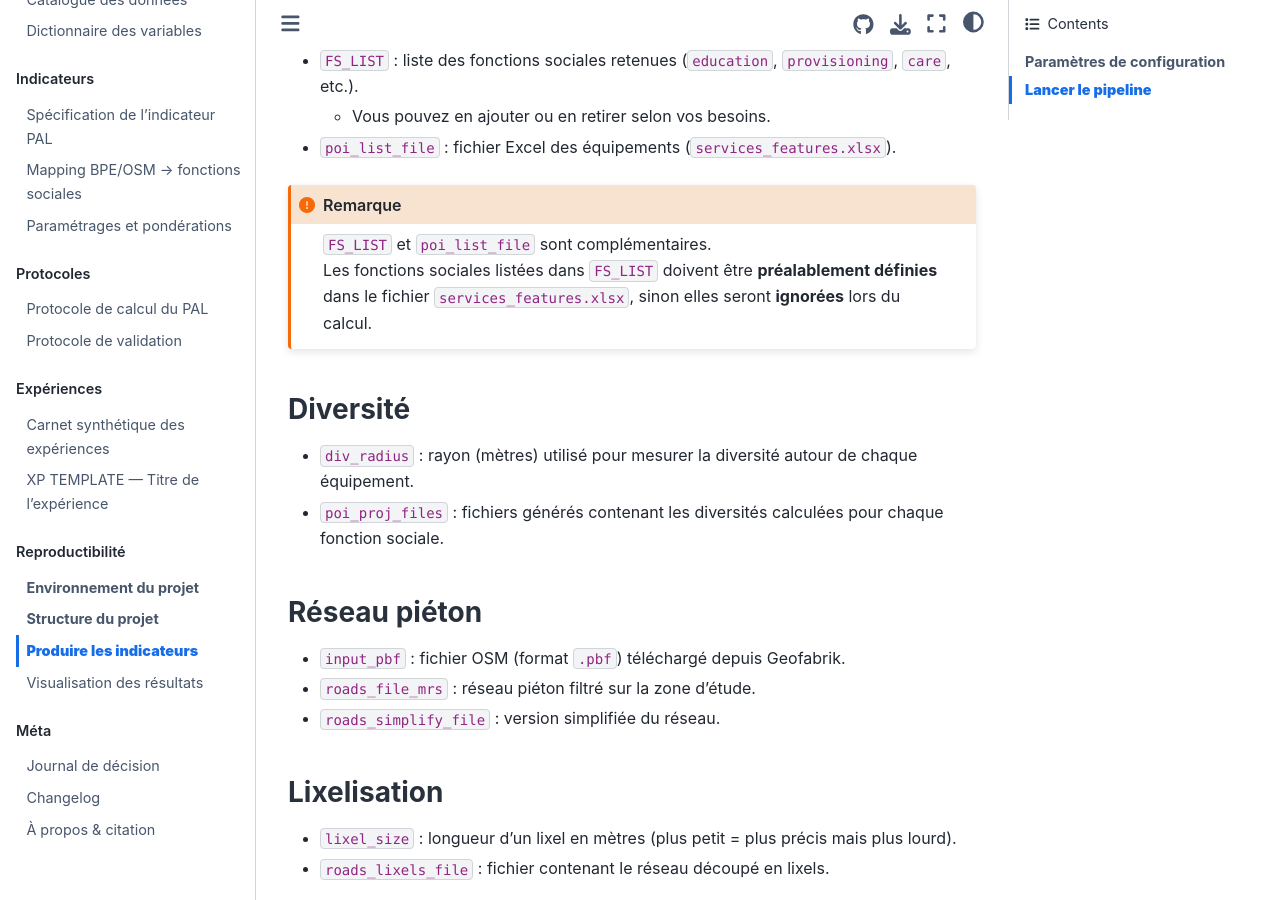
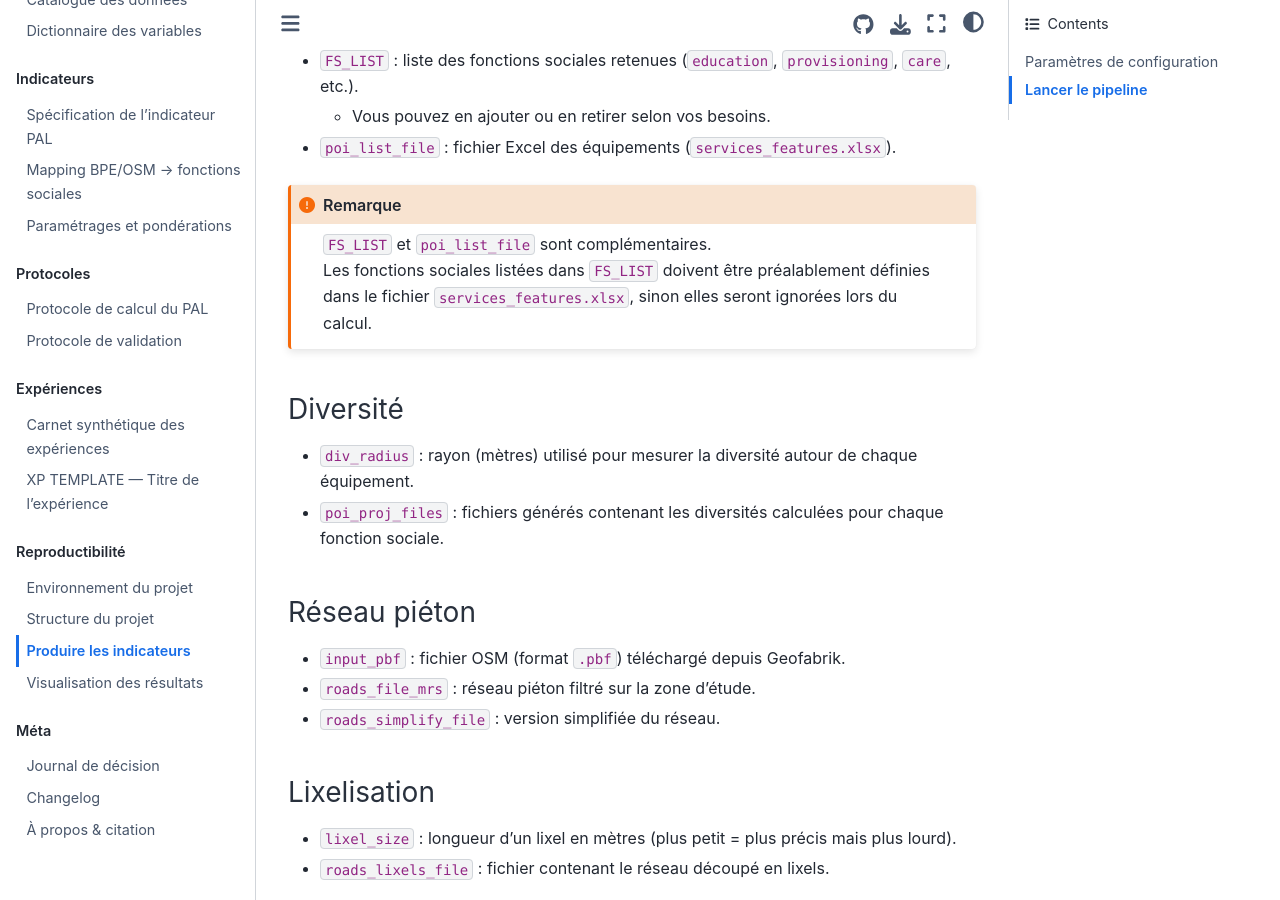
Before and after one commit to techByHazim/UrbanBook, a Jupyter Book: the page built from 50_Reproductibilite/comment_reproduire.md, in a window 1280 px wide and 900 px high, scrolled down 1075 px. Built offline with Jupyter Book 1.0.4 settings and Sphinx 7.4.7 and the Sphinx Book theme 1.1.4, drawn with Linux system fonts in a browser that asks for light colours; pages that are not in the unit, such as notebooks, are missing from menus.

````diff
--- a/50_Reproductibilite/comment_reproduire.md
+++ b/50_Reproductibilite/comment_reproduire.md
@@ -1,4 +1,4 @@
-# **Produire les indicateurs**
+# Produire les indicateurs
 
 Le projet sera organisé en deux dépôts GitHub complémentaires :
 - **UrbanProximity** : le code et les scripts d’analyse
@@ -11,24 +11,24 @@ Pour reproduire les calculs :
 
 Une fois l’environnement `geo_env` activé, le pipeline est prêt à être exécuté.
 
-## **Paramètres de configuration**
+## Paramètres de configuration
 
 Le fichier `config.py` centralise la configuration. Voici les principaux paramètres à connaître et modifier si besoin :
 
-### **Général**
+### Général
 - `epsg = 2154` : système de coordonnées (Lambert 93 pour la France).
 - `city = "Marseille"` : ville étudiée.
 - `year = 2023` : millésime de la BPE utilisé (2019, 2020, 2021, 2023, 2024 disponibles).
 - `date = "2025-10-01"` : date de génération des fichiers (sert à nommer les sorties).
 - `region = "PACA"` : région pour l’extraction OSM.
 
-### **Données d’entrée/sortie**
+### Données d’entrée/sortie
 - `input_folder` : chemin vers les données brutes (`data/raw`).
 - `output_folder` : dossier pour les résultats intermédiaires (`data/processed`).
 - `output_final` : dossier pour les résultats finaux (`data/final`).
 - `cadre_file` : fichier GPKG représentant la zone d’étude (bbox autour de la ville).
 
-### **Fonctions sociales**
+### Fonctions sociales
 
 - `FS_LIST` : liste des fonctions sociales retenues (`education`, `provisioning`, `care`, etc.).
   - Vous pouvez en ajouter ou en retirer selon vos besoins.
@@ -38,41 +38,41 @@ Le fichier `config.py` centralise la configuration. Voici les principaux paramè
 :class: important
 
 `FS_LIST` et `poi_list_file` sont complémentaires.
-Les fonctions sociales listées dans `FS_LIST` doivent être **préalablement définies** dans le fichier `services_features.xlsx`, sinon elles seront **ignorées** lors du calcul.
+Les fonctions sociales listées dans `FS_LIST` doivent être préalablement définies dans le fichier `services_features.xlsx`, sinon elles seront ignorées lors du calcul.
 ```
 
-### **Diversité**
+### Diversité
 - `div_radius` : rayon (mètres) utilisé pour mesurer la diversité autour de chaque équipement.
 - `poi_proj_files` : fichiers générés contenant les diversités calculées pour chaque fonction sociale.
 
-### **Réseau piéton**
+### Réseau piéton
 - `input_pbf` : fichier OSM (format `.pbf`) téléchargé depuis Geofabrik.
 - `roads_file_mrs` : réseau piéton filtré sur la zone d’étude.
 - `roads_simplify_file` : version simplifiée du réseau.
 
-### **Lixelisation**
+### Lixelisation
 - `lixel_size` : longueur d’un lixel en mètres (plus petit = plus précis mais plus lourd).
 - `roads_lixels_file` : fichier contenant le réseau découpé en lixels.
 
-### **Paramètres de calcul de proximité**
+### Paramètres de calcul de proximité
 - `kernel_type = "exponential"` : type de noyau utilisé (`exponential` ou `gaussian`).
 - `bandwidth` : largeur de bande (mètres). Plus elle est grande, plus l’influence des équipements s’étend loin.
 - `cutoff_factor` : facteur de coupure (`cutoff_factor` × `bandwidth`  = `cutoff`).
 - `graph_path` : chemin du graphe lixelisé (évite de le recalculer à chaque fois).
 
-### **OSM Overpass**
+### OSM Overpass
 - `CONFIG_PATH` : fichier JSON définissant quels tags OSM extraire (ex. `amenity=pharmacy`).
 - `poi_file_additional` : fichiers générés contenant les équipements extraits via Overpass.
 
-### **Transports publics**
+### Transports publics
 - `base_path` : fichier GTFS de la métropole Aix-Marseille-Provence (MAMP).
 
-### **Résultats**
+### Résultats
 - `output_paths` : fichiers finaux contenant les scores de proximité par fonction sociale.
 
 
 
-## **Lancer le pipeline**
+## Lancer le pipeline
 
 Une fois tout paramétré, exécuter :
 
--- a/_toc.yml
+++ b/_toc.yml
@@ -10,6 +10,7 @@ parts:
     chapters:
       - file: 10_Donnees/catalogue_donnees
       - file: 10_Donnees/dictionnaire_variables
+      - file: 10_Donnees/donnees_bpe
   - caption: Indicateurs
     chapters:
       - file: 20_Indicateurs/specification_PAL
````
Also changed, not shown: 10_Donnees/catalogue_donnees.md (+16 -4 lines), 50_Reproductibilite/environnement.md (+11 -11 lines), 50_Reproductibilite/structure_projet.md (+3 -3 lines), intro.md (+6 -37 lines), requirements.yml (+20 -49 lines), 1 other file.
